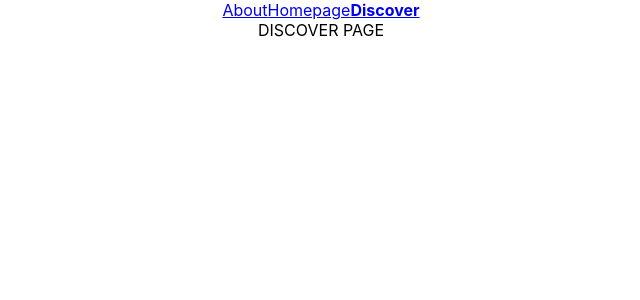
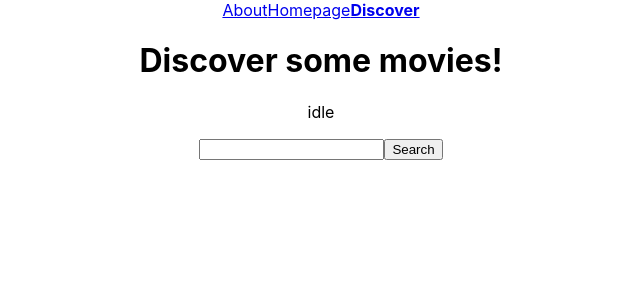
Before and after one commit to FarzadTaghavi/movie-discovery-app, a React (Create React App) app: page /discover in a window 1280 px wide. Shown: the top 300 px of the page, without its empty margins (319-959 px from the left). Built offline with nearby package versions, Linux system fonts and the light colour scheme.

Commit message:
implemented fetch movie data on discovery page

```diff
--- a/package.json
+++ b/package.json
@@ -6,6 +6,7 @@
     "@testing-library/jest-dom": "^4.2.4",
     "@testing-library/react": "^9.5.0",
     "@testing-library/user-event": "^7.2.1",
+    "axios": "^0.20.0",
     "react": "^16.13.1",
     "react-dom": "^16.13.1",
     "react-router-dom": "^5.2.0",
--- a/src/App.js
+++ b/src/App.js
@@ -7,6 +7,8 @@ import DiscoverMoviesPage from "./pages/DiscoverMoviesPage";
 import NavBar from "./Components/NavBar";
 
 function App() {
+  /* const apiKey = "e52a9138"; */
+
   return (
     <div className="App">
       <NavBar />
--- a/src/pages/DiscoverMoviesPage.js
+++ b/src/pages/DiscoverMoviesPage.js
@@ -1,7 +1,66 @@
-import React from "react";
+import React, { useState } from "react";
+import axios from "axios";
 
-function DiscoverMoviesPage() {
-  return <div>DISCOVER PAGE</div>;
+export default function DiscoverMoviesPage() {
+  const [searchText, set_searchText] = useState("");
+  const [searchMode, setSearchMode] = useState("idle");
+  const [movies, setMovies] = useState([]);
+
+  const search = async () => {
+    const queryParam = encodeURIComponent(searchText);
+
+    setSearchMode("searching");
+
+    const data = await axios.get(
+      `https://omdbapi.com/?apikey=e52a9138&s=${queryParam}`
+    );
+
+    console.log("Success!", data);
+
+    setSearchMode("done");
+
+    setMovies(data.data.Search);
+
+    console.log(data.data.Search);
+
+    /*{ status: "idle" }
+    { status: "searching" }
+    { status: "done", data: ... } */
+
+    console.log("Start searching for:", searchText);
+    /* if (searchText === "") {
+      setSearchMode("status: idle");
+    } else if (searchText === searchText) {
+      setSearchMode("status: searching");
+    } else {
+      setSearchMode("status: done");
+    } */
+  };
+
+  return (
+    <div>
+      <h1>Discover some movies!</h1>
+      <div>{searchMode}</div>
+      <p>
+        <input
+          type="text"
+          value={searchText}
+          onChange={(e) => set_searchText(e.target.value)}
+        />
+        <button onClick={search}>Search</button>
+      </p>
+      <div>
+        {movies.map((movie) => {
+          return (
+            <div>
+              <h1>
+                {movie.Title} ({movie.Year})
+              </h1>
+              <img src={movie.Poster} />
+            </div>
+          );
+        })}
+      </div>
+    </div>
+  );
 }
-
-export default DiscoverMoviesPage;
```
Also changed, not shown: 1 other file (tests, documents, lock files or other folders).
